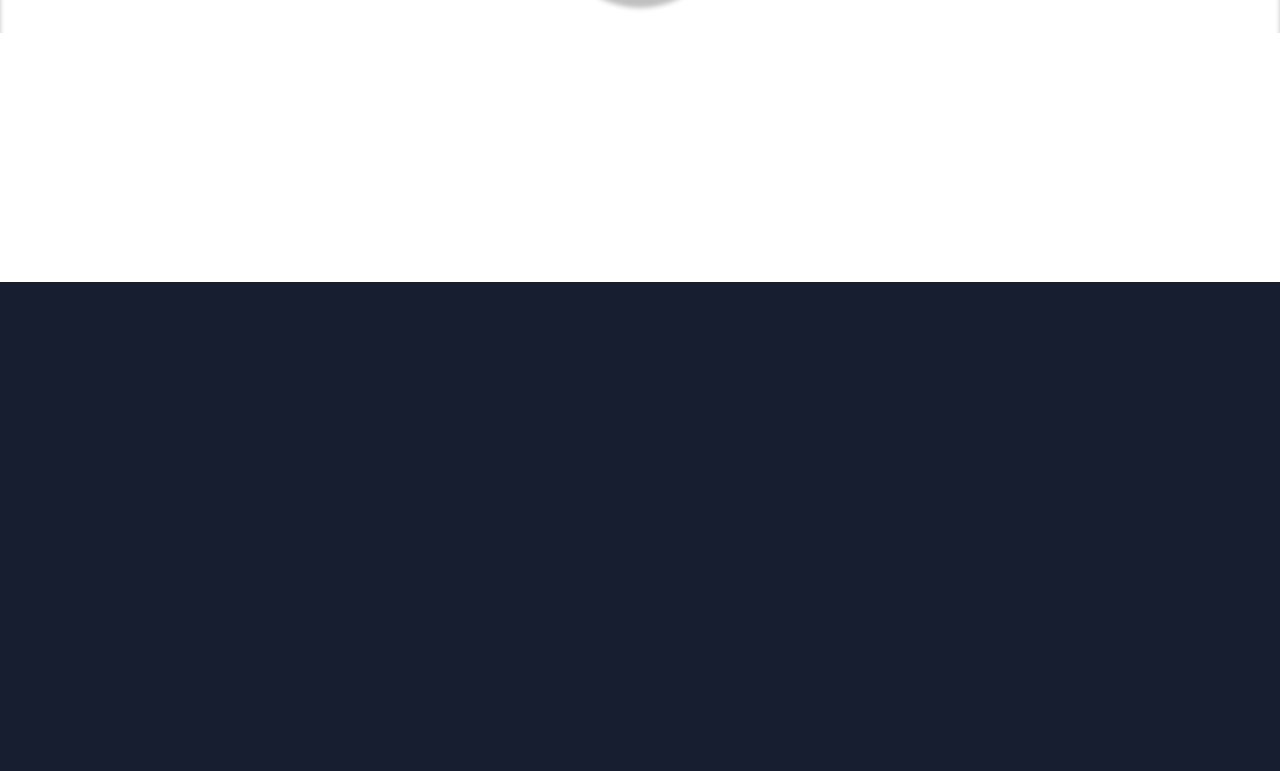
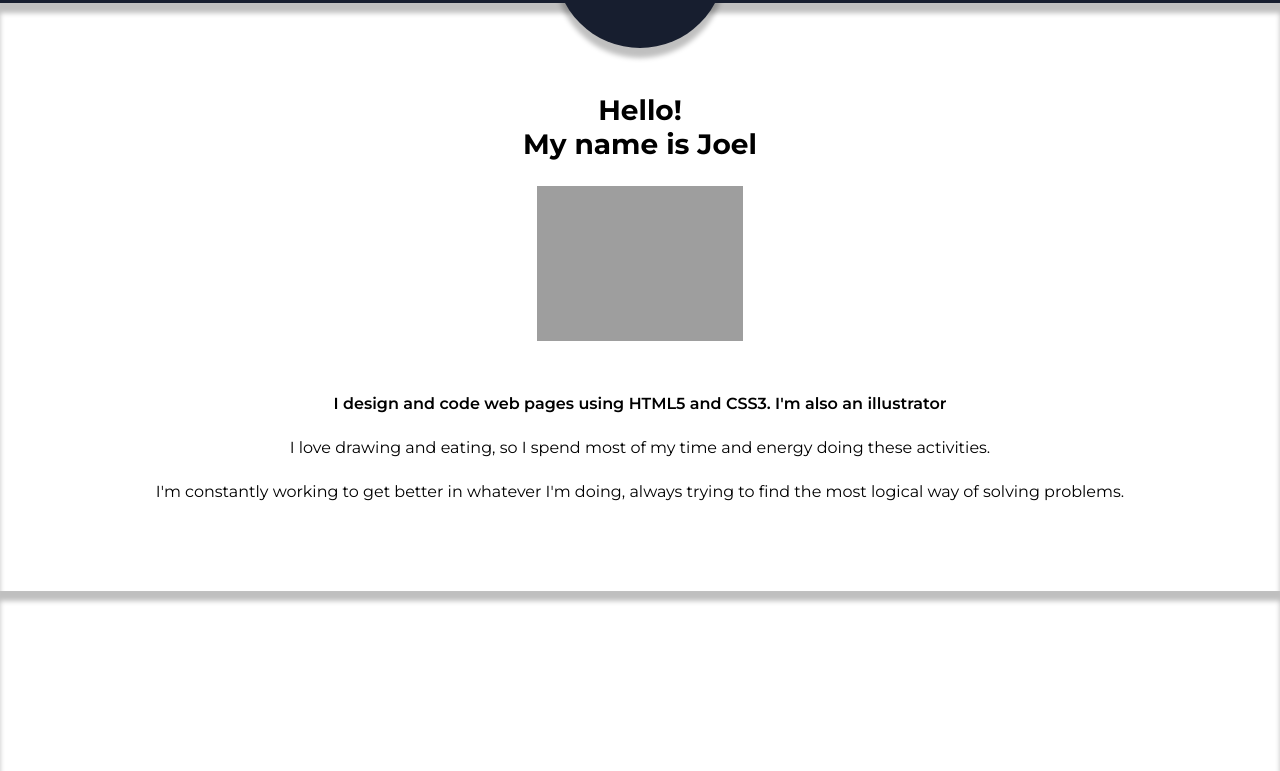
Before and after one commit to joelspi97/portfolio--OUTDATED, a PHP site: page / in a window 1280 px wide. Shown: the part 518-1289 px from the top of the page. Before the commit the page ends 800 px from the top, so only its background shows below. Run offline with PHP 8.4, Linux system fonts and the light colour scheme; grey boxes are pictures that could not be loaded.

Commit message:
finished mobile version of the about-me section

```diff
--- a/css/style.scss
+++ b/css/style.scss
@@ -21,6 +21,7 @@ $project-font: 'Montserrat', sans-serif;
 }
 html {
     font-size: 62.5%;
+    scroll-behavior: smooth;
 }
 body {
     min-width: 32rem;
@@ -34,7 +35,7 @@ body {
 .section {
     position: relative;
     width: 100%;
-    padding: 4rem 2rem;
+    padding: 9rem 2rem;
     display: flex;
     flex-direction: column;
     align-items: center;
@@ -46,7 +47,7 @@ body {
     font-size: 2.8rem;
     font-weight: 700;
 }
-.container {
+.center-text {
     text-align: center;
 }
 .section-decoration {
@@ -73,6 +74,7 @@ body {
 /* HEADER */
 
 .header {
+    padding-top: 4rem;
     position: static;
     box-shadow: none;
     background-color: $dark-blue;
@@ -141,6 +143,37 @@ body {
 
 
 
+/* ABOUT ME */
+
+.about-me {
+    &__heading-container {
+        margin-bottom: 2.5rem;
+    }
+
+    &__image-container {
+        margin-bottom: 2.5rem;
+        img {
+            width: 51.5%;
+        }
+    }
+    &__text-container {
+        p {
+            font-size: 1.6rem;
+            margin-top: 2.5rem;
+        }
+    }
+    &__text-container :first-child {
+        font-weight: 600;
+    }
+}
+
+
+
+/* Projects */
+
+
+
+
 /* MEDIA QUERIES */
 
 @media only screen and (min-width: 600px) {
--- a/index.html
+++ b/index.html
@@ -18,29 +18,52 @@
             <label for="toggle">&#9776;</label>
             <input type="checkbox" id="toggle"/>
             <div class="menu">
-                <a href="#">About me</a>
-                <a href="#">Projects</a>
-                <a href="#">Illustrations</a>
-                <a href="#">Contact</a>
+                <a href="#about-me">About me</a>
+                <a href="#projects">Projects</a>
+                <a href="#illustrations">Illustrations</a>
+                <a href="#contact">Contact</a>
             </div>
             <!-- <span class="hamburger-icon"></span> -->
         </nav>
-        <div class="header__image-container container">
+        <div class="header__image-container center-text">
             <img src="./assets/self-portrait-mobile.png" alt="Joel's caricature self-portrait">
         </div>
-        <div class="header__text-container container">
+        <div class="header__text-container center-text">
             <h1 class="section-heading">CSS & HTML, Design and Illustration</h1>
             <p>My goal is to create products that look good both on screen and paper.</p>
         </div>
     </header>
 
     <main>
-        <section class="section probando">
+        <section class="section about-me" id="about-me">
             <div class="section-decoration"></div>
+            <div class="center-text">
+                <h1 class="about-me__heading-container section-heading">
+                    Hello!
+                    <br/>
+                    My name is Joel
+                </h1>
+            </div>
+            <div class="about-me__image-container center-text">
+                <img src="./assets/full-body-small.png" alt="Joel's caricature full-body drawing">
+            </div>
+            <div class="about-me__text-container center-text">
+                <p>I design and code web pages using HTML5 and CSS3. I'm also an illustrator</p>
+                <p>I love drawing and eating, so I spend most of my time and energy doing these activities.</p>
+                <p>I'm constantly working to get better in whatever I'm doing, always trying to find the most logical way of solving problems.</p>
+            </div>
         </section>
+        <!-- <section class="section projects" id="projects">
+            <div class="section-decoration"></div>
+
+        </section>
+        <section class="section illustrations" id="illustrations">
+            <div class="section-decoration"></div>
+
+        </section> -->
     </main>
 
-    <footer>
+    <footer class="contact section" id="contact">
 
     </footer>
 
```
Also changed, not shown: css/style.css (+1 -1 lines), 1 other file.
